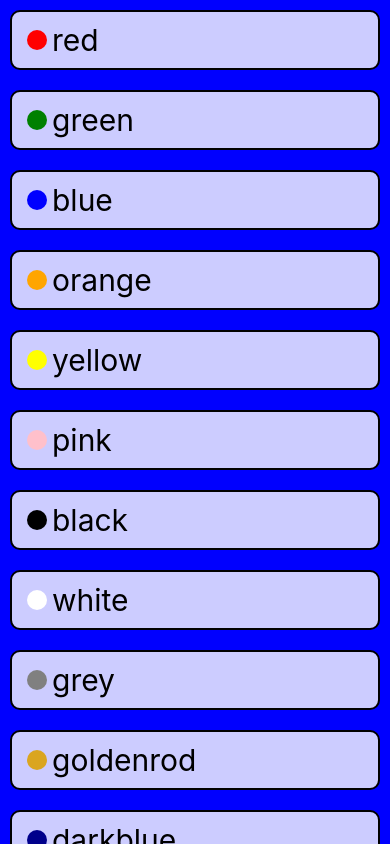
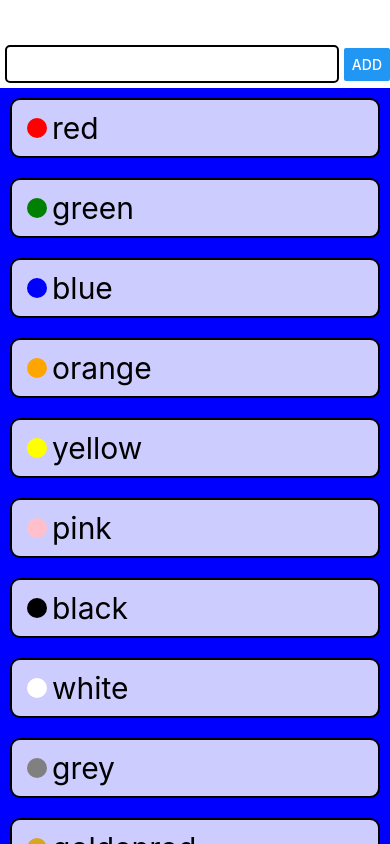
Before and after one commit to jinsley8/ColorCatalog, a React Native app: screen / in a window 390 px wide. Built offline with nearby package versions, Linux system fonts and the light colour scheme.

Commit message:
create simple form to collect user input

```diff
--- a/App.js
+++ b/App.js
@@ -1,12 +1,15 @@
 import React, { useState } from "react";
 import { FlatList, StyleSheet } from "react-native";
 import ColorButton from "./components/ColorButton";
+import ColorForm from "./components/ColorForm";
 import defaultColors from "./data/defaultColors.json";
 
 export default function App() {
   const [backgroundColor, setBackgroundColor] = useState("blue");
 
   return (
+    <>
+      <ColorForm/>
       <FlatList
         style={[styles.container, { backgroundColor }]}
         data={defaultColors}
@@ -20,6 +23,7 @@
           );
         }}
         />
+    </>
   );
 }
 
--- /dev/null
+++ b/components/ColorForm.js
@@ -0,0 +1,27 @@
+import React from "react";
+import { StyleSheet, View, TextInput, Button } from "react-native";
+
+export default function ColorForm() {
+  return (
+    <View style={styles.container}>
+      <TextInput style={styles.textInput} autoCapitalize="none" />
+      <Button title="add" />
+    </View>
+  );
+}
+
+const styles = StyleSheet.create({
+  container: {
+    marginTop: 40,
+    flexDirection: "row",
+    alignItems: "center",
+  },
+  textInput: {
+    flex: 1,
+    borderWidth: 2,
+    fontSize: 20,
+    margin: 5,
+    borderRadius: 5,
+    padding: 5,
+  },
+});
```
Lines whose indentation alone changed are shown as unchanged.
